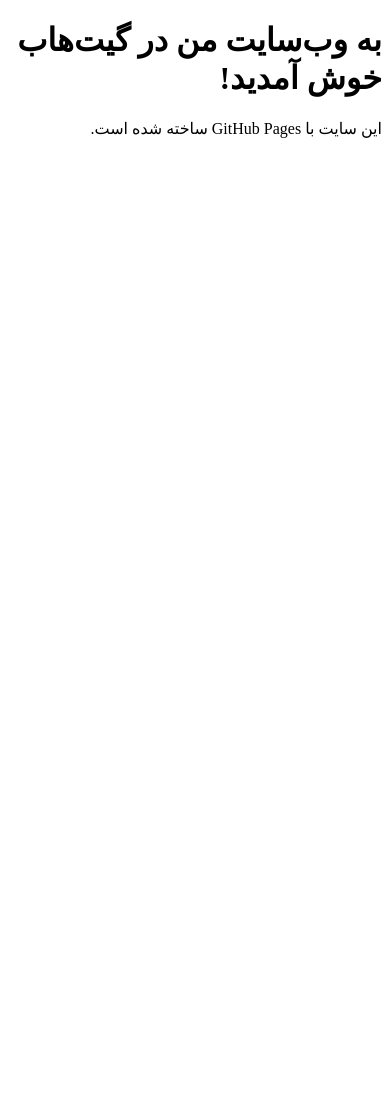
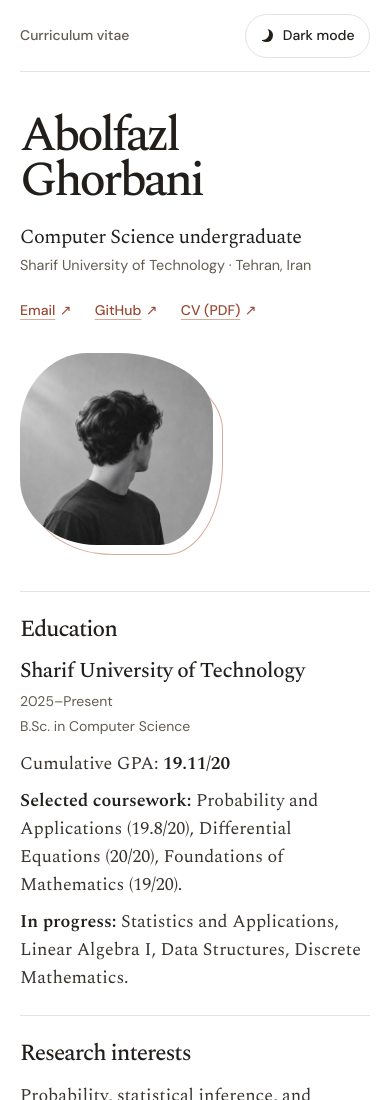
Before and after one commit to GhorbaniAbolfazl/GhorbaniAbolfazl.github.io, a plain HTML site: page index.html in a window 390 px wide. Shown: the top 1100 px of the page. Before the commit the page ends 844 px from the top, so only its background shows below. Drawn offline with Linux system fonts and the light colour scheme.

Commit message:
Uploaded file

```diff
--- a/index.html
+++ b/index.html
@@ -1,11 +1,119 @@
-<!DOCTYPE html>
-<html lang="fa" dir="rtl">
+<!doctype html>
+<html lang="en">
 <head>
-    <meta charset="UTF-8">
-    <title>سلام دنیا!</title>
+  <meta charset="utf-8">
+  <meta name="viewport" content="width=device-width, initial-scale=1">
+  <meta name="description" content="Curriculum vitae of Abolfazl Ghorbani, computer science undergraduate at Sharif University of Technology.">
+  <meta name="color-scheme" content="light dark">
+  <title>Abolfazl Ghorbani · Curriculum vitae</title>
+  <script src="./theme.js"></script>
+  <link rel="stylesheet" href="./styles.css">
 </head>
 <body>
-    <h1>به وب‌سایت من در گیت‌هاب خوش آمدید!</h1>
-    <p>این سایت با GitHub Pages ساخته شده است.</p>
+  <div class="page">
+    <header class="masthead">
+      <p>Curriculum vitae</p>
+      <button class="theme-toggle" type="button" aria-label="Dark mode" aria-pressed="false" hidden>
+        <span class="theme-icon" aria-hidden="true"></span>
+        <span>Dark mode</span>
+      </button>
+    </header>
+
+    <main>
+      <div class="intro">
+        <div class="intro-copy">
+          <h1>Abolfazl <span>Ghorbani</span></h1>
+          <p class="intro-role">Computer Science undergraduate</p>
+          <p class="intro-location">Sharif University of Technology · Tehran, Iran</p>
+          <ul class="contact-links" aria-label="Contact and CV">
+            <li><a href="mailto:abolfazl.ghorbani86@sharif.edu">Email<span class="visually-hidden"> Abolfazl Ghorbani</span><span class="link-arrow" aria-hidden="true">↗</span></a></li>
+            <li><a href="https://github.com/GhorbaniAbolfazl">GitHub<span class="link-arrow" aria-hidden="true">↗</span></a></li>
+            <li><a href="./assets/Abolfazl_Ghorbani_CV.pdf">CV (PDF)<span class="link-arrow" aria-hidden="true">↗</span></a></li>
+          </ul>
+        </div>
+        <div class="portrait-frame">
+          <img src="./assets/portrait.jpg" width="800" height="800" alt="">
+        </div>
+      </div>
+
+      <section class="cv-section" aria-labelledby="education">
+        <h2 id="education">Education</h2>
+        <div class="cv-content">
+          <div class="entry-heading">
+            <h3>Sharif University of Technology</h3>
+            <p class="entry-date">2025–Present</p>
+          </div>
+          <p class="entry-detail">B.Sc. in Computer Science</p>
+          <p class="education-gpa">Cumulative GPA: <strong>19.11/20</strong></p>
+          <p><strong>Selected coursework:</strong> Probability and Applications (19.8/20), Differential Equations (20/20), Foundations of Mathematics (19/20).</p>
+          <p><strong>In progress:</strong> Statistics and Applications, Linear Algebra I, Data Structures, Discrete Mathematics.</p>
+        </div>
+      </section>
+
+      <section class="cv-section" aria-labelledby="research">
+        <h2 id="research">Research interests</h2>
+        <div class="cv-content">
+          <p>Probability, statistical inference, and stochastic processes, with applications to machine learning and deep learning. Also interested in machine learning for education.</p>
+        </div>
+      </section>
+
+      <section class="cv-section" aria-labelledby="projects">
+        <h2 id="projects">Selected projects</h2>
+        <div class="cv-content">
+          <article class="entry">
+            <div class="entry-heading">
+              <h3>Statistical Analysis of Cognitive Scores and MRI Measurements</h3>
+              <p class="entry-date">Nov. 2026–Present</p>
+            </div>
+            <p class="entry-detail">Statistics course project · Python · Phase 1 of 5 completed</p>
+            <ul class="entry-list">
+              <li>Linked cognitive and MRI records for 1,237 participants in a subset of NACC data and calculated mean entorhinal cortical thickness across both hemispheres.</li>
+              <li>Flagged out-of-range and fractional MoCA scores and defined an integer-score subset for later sensitivity analysis.</li>
+              <li>Documented data limitations and produced descriptive statistics, four figures, and a reproducible notebook.</li>
+            </ul>
+            <a class="project-link" href="https://github.com/GhorbaniAbolfazl/StatisticsPhase1">Project on GitHub<span class="link-arrow" aria-hidden="true">↗</span></a>
+          </article>
+          <article class="entry">
+            <div class="entry-heading">
+              <h3>Civilization-Style Multiplayer Strategy Game</h3>
+              <p class="entry-date">Apr.–Sep. 2026</p>
+            </div>
+            <p class="entry-detail">Independent student project · Java 17, Swing</p>
+            <ul class="entry-list">
+              <li>Built a turn-based multiplayer game with an interactive map and lobby in Java Swing.</li>
+              <li>Implemented client–server communication with separate TCP reader and writer threads and UDP heartbeats to monitor connections.</li>
+              <li>Synchronized player turns and broadcast game-state updates from the server to connected clients.</li>
+            </ul>
+          </article>
+        </div>
+      </section>
+
+      <section class="cv-section" aria-labelledby="teaching">
+        <h2 id="teaching">Teaching experience</h2>
+        <div class="cv-content">
+          <div class="entry-heading">
+            <h3>Teaching Assistant, Foundations of Mathematics</h3>
+            <p class="entry-date">Fall 2026–Present</p>
+          </div>
+          <p class="entry-detail">Sharif University of Technology</p>
+          <p>Help design problem sets, prepare solutions, grade assignments, and answer students' questions.</p>
+        </div>
+      </section>
+
+      <section class="cv-section" aria-labelledby="skills">
+        <h2 id="skills">Technical skills</h2>
+        <div class="cv-content">
+          <dl class="skills">
+            <dt>Programming</dt>
+            <dd>Python, Java, C++</dd>
+            <dt>Data analysis &amp; visualization</dt>
+            <dd>NumPy, pandas, Matplotlib, seaborn</dd>
+            <dt>Tools</dt>
+            <dd>LaTeX, Jupyter Notebook</dd>
+          </dl>
+        </div>
+      </section>
+    </main>
+  </div>
 </body>
 </html>
--- /dev/null
+++ b/styles.css
@@ -0,0 +1,333 @@
+@font-face {
+  font-family: 'DM Sans';
+  src: url('./assets/dm-sans-400-600.woff2') format('woff2');
+  font-weight: 400 600;
+  font-display: swap;
+}
+
+@font-face {
+  font-family: 'Spectral';
+  src: url('./assets/spectral-400.woff2') format('woff2');
+  font-weight: 400;
+  font-display: swap;
+}
+
+@font-face {
+  font-family: 'Spectral';
+  src: url('./assets/spectral-500.woff2') format('woff2');
+  font-weight: 500;
+  font-display: swap;
+}
+
+@font-face {
+  font-family: 'Spectral';
+  src: url('./assets/spectral-600.woff2') format('woff2');
+  font-weight: 600;
+  font-display: swap;
+}
+
+:root {
+  color-scheme: light;
+  --paper: #fff;
+  --ink: #211e1b;
+  --body-ink: #38332f;
+  --muted: #625b54;
+  --line: #e7e2dc;
+  --accent: #984a35;
+  --frame: #d8aa99;
+  --photo-base: #e8e1da;
+  --hover: #f8f4f0;
+  --serif: 'Spectral', Georgia, serif;
+  --sans: 'DM Sans', system-ui, sans-serif;
+}
+
+:root[data-theme='dark'] {
+  color-scheme: dark;
+  --paper: #000;
+  --ink: #f2ede8;
+  --body-ink: #d6cec6;
+  --muted: #aba199;
+  --line: #312b27;
+  --accent: #e5a38d;
+  --frame: #8f6153;
+  --photo-base: #25201d;
+  --hover: #1c1714;
+}
+
+*, *::before, *::after { box-sizing: border-box; }
+
+body {
+  margin: 0;
+  background: var(--paper);
+  color: var(--body-ink);
+  font: 400 1.125rem/1.55 var(--serif);
+  -webkit-font-smoothing: antialiased;
+}
+
+p, h1, h2, h3, ul, dl, dd { margin: 0; }
+
+a {
+  color: var(--accent);
+  text-decoration-color: var(--frame);
+  text-underline-offset: .25em;
+}
+
+a:hover { text-decoration-color: currentColor; }
+
+:focus-visible {
+  outline: 2px solid var(--accent);
+  outline-offset: 4px;
+}
+
+.page {
+  width: min(100% - 7rem, 64rem);
+  margin-inline: auto;
+  padding-bottom: 4.5rem;
+}
+
+.masthead {
+  min-height: 5.75rem;
+  display: flex;
+  align-items: center;
+  justify-content: space-between;
+  gap: 1rem;
+  border-bottom: 1px solid var(--line);
+  color: var(--muted);
+  font: 500 .875rem/1.3 var(--sans);
+}
+
+.theme-toggle {
+  min-height: 2.75rem;
+  display: inline-flex;
+  align-items: center;
+  gap: .6rem;
+  padding: .5rem .9rem;
+  border: 1px solid var(--line);
+  border-radius: 2rem;
+  background: var(--paper);
+  color: var(--ink);
+  font: inherit;
+  cursor: pointer;
+}
+
+.theme-toggle[hidden] { display: none; }
+.theme-toggle:hover { background: var(--hover); }
+
+.theme-icon {
+  width: .8rem;
+  height: .8rem;
+  border-radius: 50%;
+  box-shadow: inset -.24rem -.13rem 0 0 currentColor;
+}
+
+.theme-toggle[aria-pressed='true'] .theme-icon {
+  border: 1px solid currentColor;
+  box-shadow: none;
+}
+
+.intro {
+  display: grid;
+  grid-template-columns: minmax(0, 1fr) minmax(13rem, 19rem);
+  align-items: center;
+  gap: clamp(2rem, 7vw, 6rem);
+  padding-block: clamp(3rem, 6vw, 5.25rem);
+}
+
+h1, h2, h3 {
+  color: var(--ink);
+  font-weight: 500;
+}
+
+h1 {
+  font-size: clamp(3.5rem, 7.8vw, 6.85rem);
+  line-height: .91;
+  letter-spacing: -.067em;
+}
+
+h1 span { display: block; }
+
+.intro-role {
+  margin-top: 1.65rem;
+  color: var(--ink);
+  font-size: clamp(1.25rem, 2.5vw, 1.55rem);
+  letter-spacing: -.025em;
+}
+
+.intro-location {
+  color: var(--muted);
+  font: 400 .9rem/1.5 var(--sans);
+  margin-top: .16rem;
+}
+
+.contact-links {
+  display: flex;
+  flex-wrap: wrap;
+  align-items: center;
+  column-gap: 1.45rem;
+  row-gap: .65rem;
+  padding: 0;
+  margin-top: 1.45rem;
+  list-style: none;
+  font: 500 .875rem/1.4 var(--sans);
+}
+
+.link-arrow {
+  display: inline-block;
+  margin-inline-start: .32em;
+  text-decoration: none;
+  font-family: system-ui, sans-serif;
+}
+
+.portrait-frame {
+  position: relative;
+  isolation: isolate;
+  margin: 0 .65rem .65rem 0;
+  aspect-ratio: 1;
+}
+
+.portrait-frame::after {
+  position: absolute;
+  z-index: -1;
+  inset: .65rem -.65rem -.65rem .65rem;
+  border: 1px solid var(--frame);
+  border-radius: 36% 53% 29% 43% / 41% 35% 48% 32%;
+  content: '';
+}
+
+.portrait-frame img {
+  display: block;
+  width: 100%;
+  height: 100%;
+  border-radius: 35% 49% 28% 40% / 39% 32% 47% 34%;
+  object-fit: cover;
+  background: var(--photo-base);
+}
+
+.cv-section {
+  display: grid;
+  grid-template-columns: minmax(10rem, 1fr) minmax(0, 3fr);
+  gap: clamp(1.5rem, 4vw, 3.5rem);
+  padding-block: 2rem;
+  border-top: 1px solid var(--line);
+}
+
+.cv-section:last-child { border-bottom: 1px solid var(--line); }
+
+h2 {
+  font-size: clamp(1.45rem, 2.5vw, 1.8rem);
+  letter-spacing: -.045em;
+  line-height: 1.12;
+  text-wrap: balance;
+}
+
+h3 {
+  font-size: 1.33rem;
+  letter-spacing: -.026em;
+  line-height: 1.25;
+}
+
+.cv-content > p + p { margin-top: .58rem; }
+.cv-content strong { color: var(--ink); font-weight: 600; }
+
+.entry-heading {
+  display: flex;
+  justify-content: space-between;
+  align-items: baseline;
+  gap: .4rem 1.45rem;
+}
+
+.entry-date, .entry-detail {
+  color: var(--muted);
+  font: 400 .875rem/1.5 var(--sans);
+}
+
+.entry-date { flex-shrink: 0; }
+.entry-detail { margin-top: .26rem; }
+.cv-content > .entry-detail + p { margin-top: .82rem; }
+
+.entry + .entry {
+  margin-top: 1.6rem;
+  padding-top: 1.55rem;
+  border-top: 1px solid var(--line);
+}
+
+.entry-list {
+  margin-top: .75rem;
+  padding-inline-start: 1.12em;
+}
+
+.entry-list li + li { margin-top: .28rem; }
+.entry-list li::marker { color: var(--accent); }
+
+.project-link {
+  display: inline-block;
+  margin-top: .85rem;
+  font: 500 .875rem/1.4 var(--sans);
+}
+
+.skills {
+  display: grid;
+  grid-template-columns: minmax(0, max-content) minmax(0, 1fr);
+  gap: .42rem 1.55rem;
+}
+
+.skills dt { font-weight: 600; color: var(--ink); }
+
+.visually-hidden {
+  position: absolute;
+  width: 1px;
+  height: 1px;
+  padding: 0;
+  margin: -1px;
+  overflow: hidden;
+  clip-path: inset(50%);
+  white-space: nowrap;
+}
+
+@media (max-width: 56rem) {
+  .page { width: calc(100% - 4rem); }
+  .intro { grid-template-columns: minmax(0, 1fr) minmax(11rem, 36%); }
+  .entry-heading { flex-wrap: wrap; }
+}
+
+@media (max-width: 39rem) {
+  .page { width: calc(100% - 2.5rem); padding-bottom: 2.5rem; }
+  .masthead { min-height: 4.5rem; }
+
+  .intro {
+    grid-template-columns: minmax(0, 1fr);
+    gap: 2rem;
+    padding-block: 2.65rem 2.25rem;
+  }
+
+  h1 { font-size: clamp(3.05rem, 12vw, 4.9rem); }
+  .intro-role { margin-top: 1.15rem; }
+  .portrait-frame { width: min(55%, 14rem); }
+  .cv-section { grid-template-columns: minmax(0, 1fr); gap: .95rem; padding-block: 1.5rem; }
+  h2 { text-wrap: initial; }
+}
+
+@media (max-width: 28rem) {
+  .skills { grid-template-columns: minmax(0, 1fr); gap: .08rem; }
+  .skills dd + dt { margin-top: .5rem; }
+}
+
+@media print {
+  :root[data-theme] {
+    --paper: #fff;
+    --ink: #171412;
+    --body-ink: #24201d;
+    --muted: #514b45;
+    --line: #c9c1b9;
+    --accent: #783723;
+  }
+
+  .page { width: 100%; padding: 0; }
+  .masthead, .portrait-frame { display: none; }
+  .intro { display: block; padding-block: 0 1rem; }
+  h1 { font-size: 2.6rem; }
+  h1 span { display: inline; }
+  .intro-role { margin-top: .35rem; }
+  .cv-section { padding-block: .85rem; }
+  h2, h3 { break-after: avoid; }
+}
--- /dev/null
+++ b/theme.js
@@ -0,0 +1,36 @@
+(() => {
+  const storageKey = 'ag-cv-theme';
+  const root = document.documentElement;
+  let button;
+  let savedTheme;
+
+  try {
+    savedTheme = localStorage.getItem(storageKey);
+  } catch {
+    // The toggle still works when storage is unavailable.
+  }
+
+  function applyTheme(theme) {
+    root.dataset.theme = theme;
+    button?.setAttribute('aria-pressed', String(theme === 'dark'));
+  }
+
+  applyTheme(savedTheme === 'dark' ? 'dark' : 'light');
+
+  document.addEventListener('DOMContentLoaded', () => {
+    button = document.querySelector('.theme-toggle');
+    applyTheme(root.dataset.theme);
+    button.hidden = false;
+
+    button.addEventListener('click', () => {
+      const theme = root.dataset.theme === 'dark' ? 'light' : 'dark';
+      applyTheme(theme);
+
+      try {
+        localStorage.setItem(storageKey, theme);
+      } catch {
+        // This page keeps the selected theme until it is closed or reloaded.
+      }
+    });
+  });
+})();
```
Also changed, not shown: assets/dm-sans-400-600.woff2 (added), assets/dmsans-OFL.txt (added), assets/portrait.jpg (added), assets/spectral-400.woff2 (added), assets/spectral-500.woff2 (added), assets/spectral-600.woff2 (added), assets/spectral-OFL.txt (added), 1 other file.
